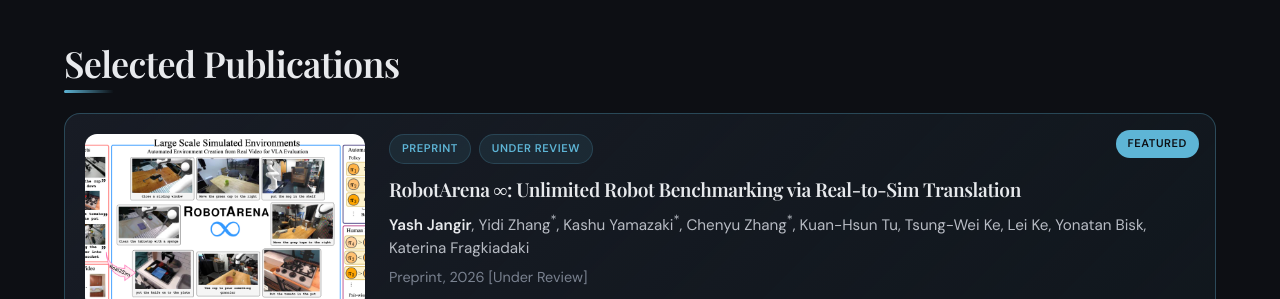
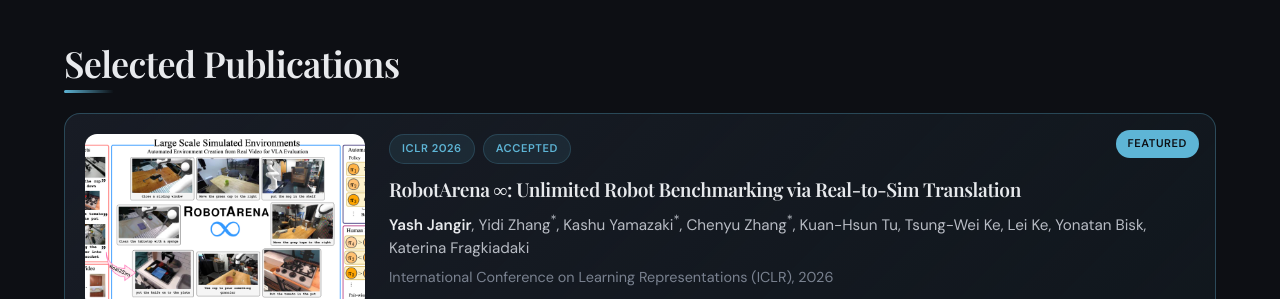
Before and after one commit to offjangir/offjangir.github.io, a plain HTML site: page index.html in a window 1280 px wide. Shown: the part 1520-1819 px from the top of the page. Drawn offline with nearby package versions, Linux system fonts and the light colour scheme; a web font is replaced by a local one.

Commit message:
Update RobotArena publication details in index.html

```diff
--- a/index.html
+++ b/index.html
@@ -242,12 +242,12 @@
         </div>
         <div class="pub-content">
           <div class="pub-tags">
-              <span class="pub-tag">Preprint</span>
-              <span class="pub-tag">Under Review</span>
+            <span class="pub-tag accepted">ICLR 2026</span>
+            <span class="pub-tag">Accepted</span>
           </div>
           <h3 class="pub-title">RobotArena ∞: Unlimited Robot Benchmarking via Real-to-Sim Translation</h3>
           <p class="pub-authors"><strong>Yash Jangir</strong>, Yidi Zhang<sup>*</sup>, Kashu Yamazaki<sup>*</sup>, Chenyu Zhang<sup>*</sup>, Kuan-Hsun Tu, Tsung-Wei Ke, Lei Ke, Yonatan Bisk, Katerina Fragkiadaki</p>
-            <p class="pub-venue">Preprint, 2026 [Under Review]</p>
+          <p class="pub-venue">International Conference on Learning Representations (ICLR), 2026</p>
           <div class="pub-links">
             <a href="https://robotarenainf.github.io" target="_blank" rel="noopener" class="pub-link">
               <svg width="16" height="16" viewBox="0 0 24 24" fill="none" stroke="currentColor" stroke-width="2">
```
Lines whose indentation alone changed are shown as unchanged.
